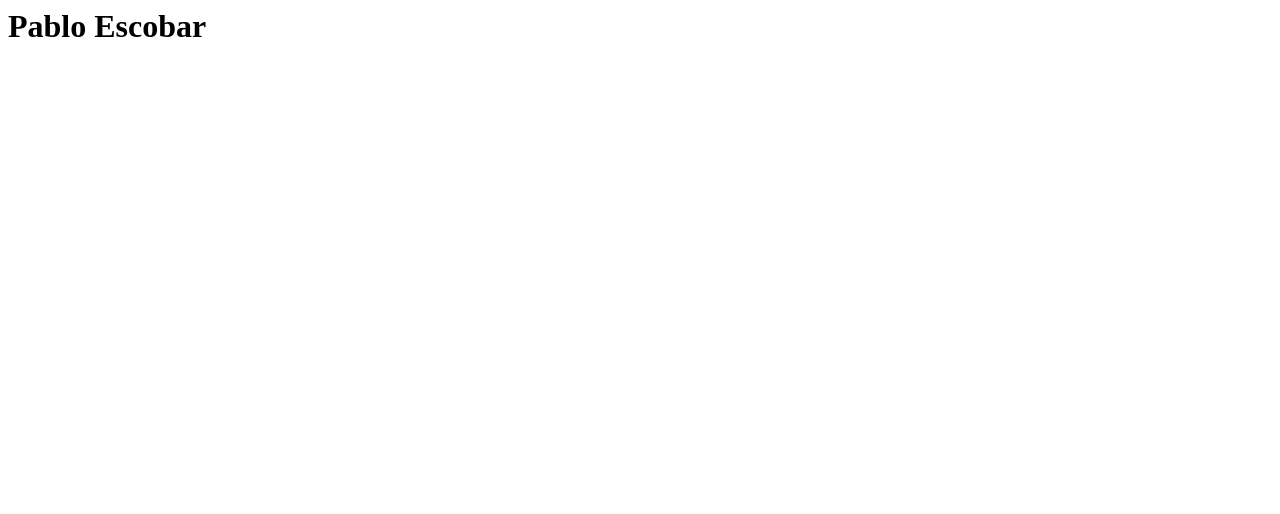
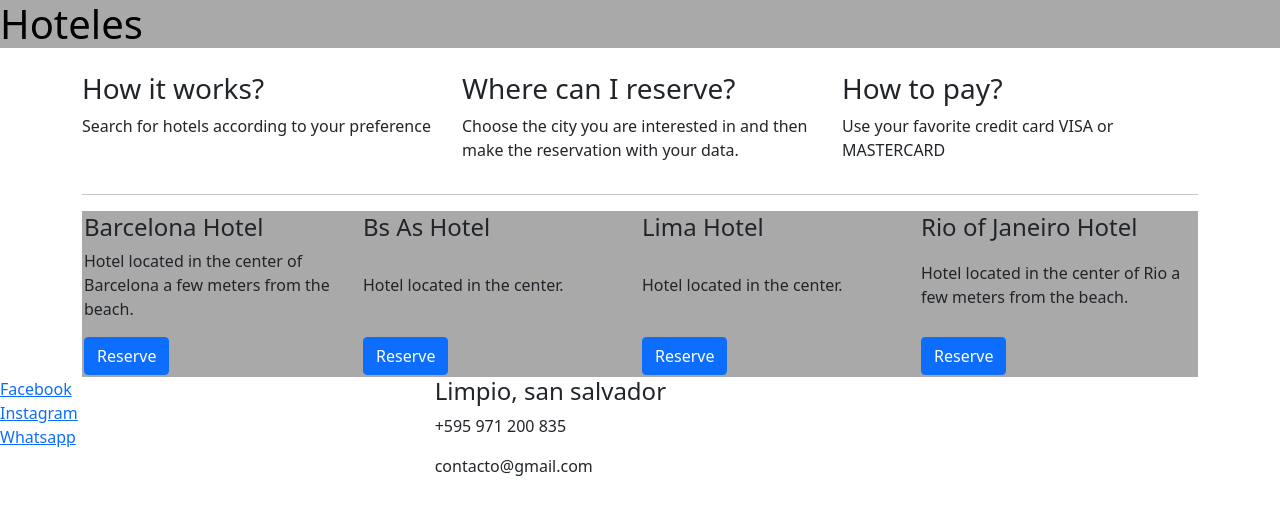
Before and after one commit to pabescpy/hotels_guide, a website: page index.html in a window 1280 px wide. Drawn offline with nearby package versions, Linux system fonts and the light colour scheme.

Commit message:
Add styles with flex

```diff
--- /dev/null
+++ b/css/main.css
@@ -0,0 +1,21 @@
+.jumbotron {
+	background-color: darkgray;
+	color: black;
+}
+
+.button{
+	background-color: darkgray;
+}
+
+.footer {
+	padding: 10px 10px 0 10px;
+	background-color: yellow;
+	margin-bottom: 0px;
+	margin-top: 10px;
+}
+
+.card-hotel{
+	flex: 1 150px;
+	background-color: darkgray;
+	padding: 2px 5px 2px 2px;
+}
--- a/index.html
+++ b/index.html
@@ -1,9 +1,93 @@
-<html>
-<head>
-	<meta charset="utf-8">
-	<title>First Template</title>
-</head>
-	<body>
-		<h1>Pablo Escobar</h1>
-	</body>
+<!doctype html>
+<html lang="en">
+  <head>
+    <!-- Required meta tags -->
+    <meta charset="utf-8">
+    <meta name="viewport" content="width=device-width, initial-scale=1">
+
+    <link href="https://cdn.jsdelivr.net/npm/bootstrap@5.0.2/dist/css/bootstrap.min.css" rel="stylesheet" integrity="sha384-EVSTQN3/azprG1Anm3QDgpJLIm9Nao0Yz1ztcQTwFspd3yD65VohhpuuCOmLASjC" crossorigin="anonymous">
+	<script src="https://cdn.jsdelivr.net/npm/bootstrap@5.0.2/dist/js/bootstrap.bundle.min.js" integrity="sha384-MrcW6ZMFYlzcLA8Nl+NtUVF0sA7MsXsP1UyJoMp4YLEuNSfAP+JcXn/tWtIaxVXM" crossorigin="anonymous"></script>
+	<link rel="stylesheet" href="css/main.css">
+
+    <title>Guia Hoteles</title>
+  </head>
+  <body>
+    <div class="jumbotron">
+    	<h1>Hoteles</h1>
+    </div>
+    <div class="container">
+    	<div class="row">
+    		<div class="col-sm-4">
+    			<p>
+	    			<h3>How it works?</h3>
+	    			<p>Search for hotels according to your preference</p>
+	    		</p>
+	   		</div>
+	   		<div class="col-sm-4">
+    			<p>
+	    			<h3>Where can I reserve?</h3>
+	    			<p>Choose the city you are interested in and then make the reservation with your data.</p>
+	    		</p>
+	   		</div>
+	   		<div class="col-sm-4">
+    			<p>
+	    			<h3>How to pay?</h3>
+	    			<p>Use your favorite credit card VISA or MASTERCARD</p>
+	    		</p>
+	   		</div>
+	   	</div>
+	    <hr>
+	    <div class="d-flex flex-wrap">
+    		<div class="card-hotel d-flex flex-column justify-content-between">
+				<h4>Barcelona Hotel</h4>
+				<p>Hotel located in the center of Barcelona a few meters from the beach.</p>
+				<div>
+					<button type="button" class="btn btn-primary">Reserve</button>
+				</div>
+	   		</div>
+	   		<div class="card-hotel d-flex flex-column justify-content-between">
+				<h4>Bs As Hotel</h4>
+	    		<p>Hotel located in the center.</p>
+	    		<div>
+					<button type="button" class="btn btn-primary">Reserve</button>
+				</div>
+	   		</div>
+	   		<div class="card-hotel d-flex flex-column justify-content-between">
+    			<h4>Lima Hotel</h4>
+    			<p>Hotel located in the center.</p>
+	    		<div>
+					<button type="button" class="btn btn-primary">Reserve</button>
+				</div>
+	   		</div>
+	   		<div class="card-hotel d-flex flex-column justify-content-between">
+    			<h4>Rio of Janeiro Hotel</h4>
+    			<p>Hotel located in the center of Rio a few meters from the beach.</p>
+    			<div>
+					<button type="button" class="btn btn-primary">Reserve</button>
+				</div>
+	   		</div>
+	   	</div>
+    </div>
+
+    <footer>
+    	<div class="row">
+	    	<div class="col-sm-4 d-flex flex-column">
+	    		<a href="">Facebook</a>
+	    		<a href="">Instagram</a>
+	    		<a href="">Whatsapp</a>
+	    	</div>
+	    	<div class="col-sm-4">
+	    		<address>
+	    			<h4>Limpio, san salvador</h4>
+	    			<p>+595 971 200 835</p>
+	    			<p>contacto@gmail.com</p>
+
+	    		</address>
+	    	</div>
+	    </div>
+    </footer>
+
+   	<script src="https://cdn.jsdelivr.net/npm/@popperjs/core@2.9.2/dist/umd/popper.min.js" integrity="sha384-IQsoLXl5PILFhosVNubq5LC7Qb9DXgDA9i+tQ8Zj3iwWAwPtgFTxbJ8NT4GN1R8p" crossorigin="anonymous"></script>
+	<script src="https://cdn.jsdelivr.net/npm/bootstrap@5.0.2/dist/js/bootstrap.min.js" integrity="sha384-cVKIPhGWiC2Al4u+LWgxfKTRIcfu0JTxR+EQDz/bgldoEyl4H0zUF0QKbrJ0EcQF" crossorigin="anonymous"></script>
+  </body>
 </html>
--- a/package.json
+++ b/package.json
@@ -19,5 +19,10 @@
   "homepage": "https://github.com/peedpy/hotels_guide#readme",
   "devDependencies": {
     "lite-server": "^2.6.1"
+  },
+  "dependencies": {
+    "bootstrap": "^5.2.2",
+    "jquery": "^3.6.1",
+    "popper": "^1.0.1"
   }
 }
```
Also changed, not shown: README.md, 1 other file.
